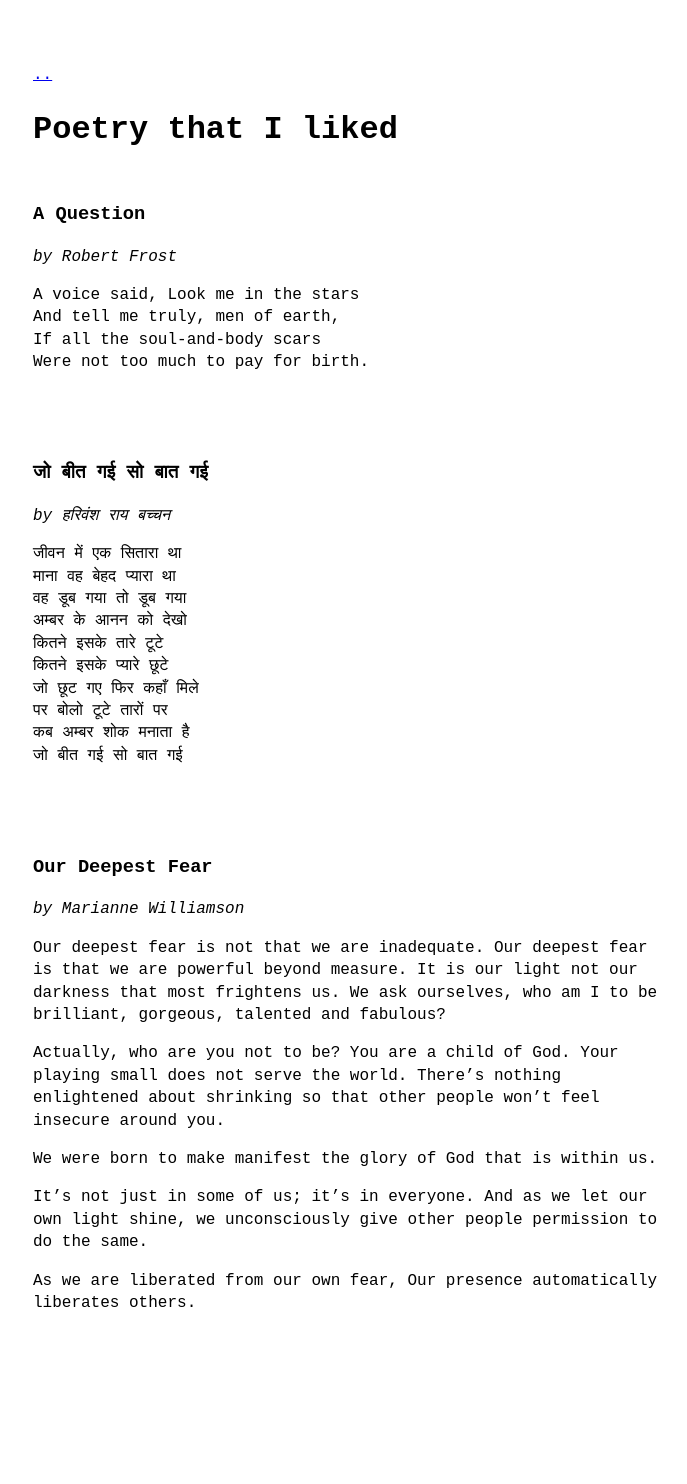
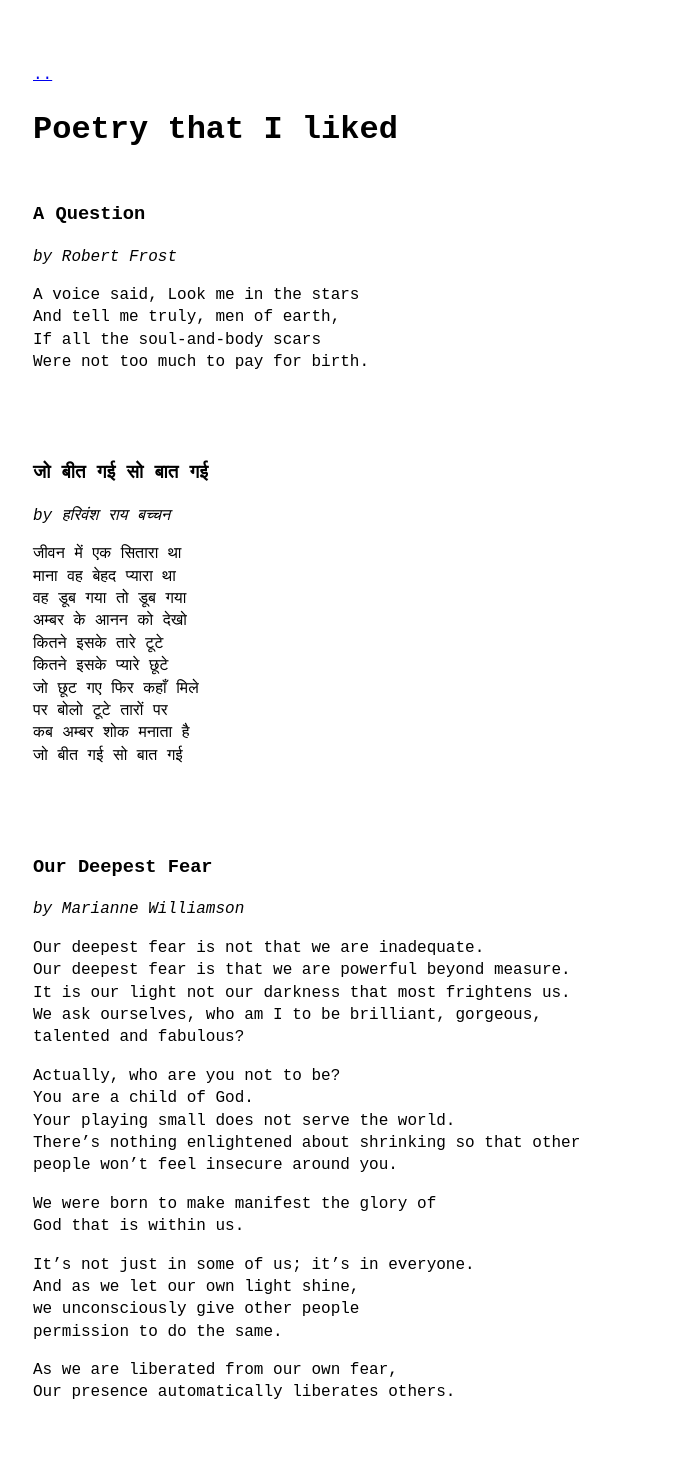
Before and after one commit to vishalvibes/vishalvibes.github.io, a Jekyll site: the page built from poetry.md, in a window 1280 px wide. Shown: the whole page, without its empty margins (287-974 px from the left). Built offline with Jekyll 4.4.1, drawn with Linux system fonts in a browser that asks for light colours; before the commit the page ends 1394 px from its top, so only the background shows below that.

```diff
--- a/poetry.md
+++ b/poetry.md
@@ -39,25 +39,25 @@ _by हरिवंश राय बच्चन_
 
 _by Marianne Williamson_
 
-Our deepest fear is not that we are inadequate.
-Our deepest fear is that we are powerful beyond measure.
-It is our light not our darkness that most frightens us.
-We ask ourselves, who am I to be brilliant, gorgeous,
-talented and fabulous?
+Our deepest fear is not that we are inadequate.<br>
+Our deepest fear is that we are powerful beyond measure.<br>
+It is our light not our darkness that most frightens us.<br>
+We ask ourselves, who am I to be brilliant, gorgeous,<br>
+talented and fabulous?<br>
 
-Actually, who are you not to be?
-You are a child of God.
-Your playing small does not serve the world.
-There’s nothing enlightened about shrinking so that other
-people won’t feel insecure around you.
+Actually, who are you not to be?<br>
+You are a child of God.<br>
+Your playing small does not serve the world.<br>
+There’s nothing enlightened about shrinking so that other<br>
+people won’t feel insecure around you.<br>
 
-We were born to make manifest the glory of
-God that is within us.
+We were born to make manifest the glory of<br>
+God that is within us.<br>
 
-It’s not just in some of us; it’s in everyone.
-And as we let our own light shine,
-we unconsciously give other people
-permission to do the same.
+It’s not just in some of us; it’s in everyone.<br>
+And as we let our own light shine,<br>
+we unconsciously give other people<br>
+permission to do the same.<br>
 
-As we are liberated from our own fear,
+As we are liberated from our own fear,<br>
 Our presence automatically liberates others.
```
